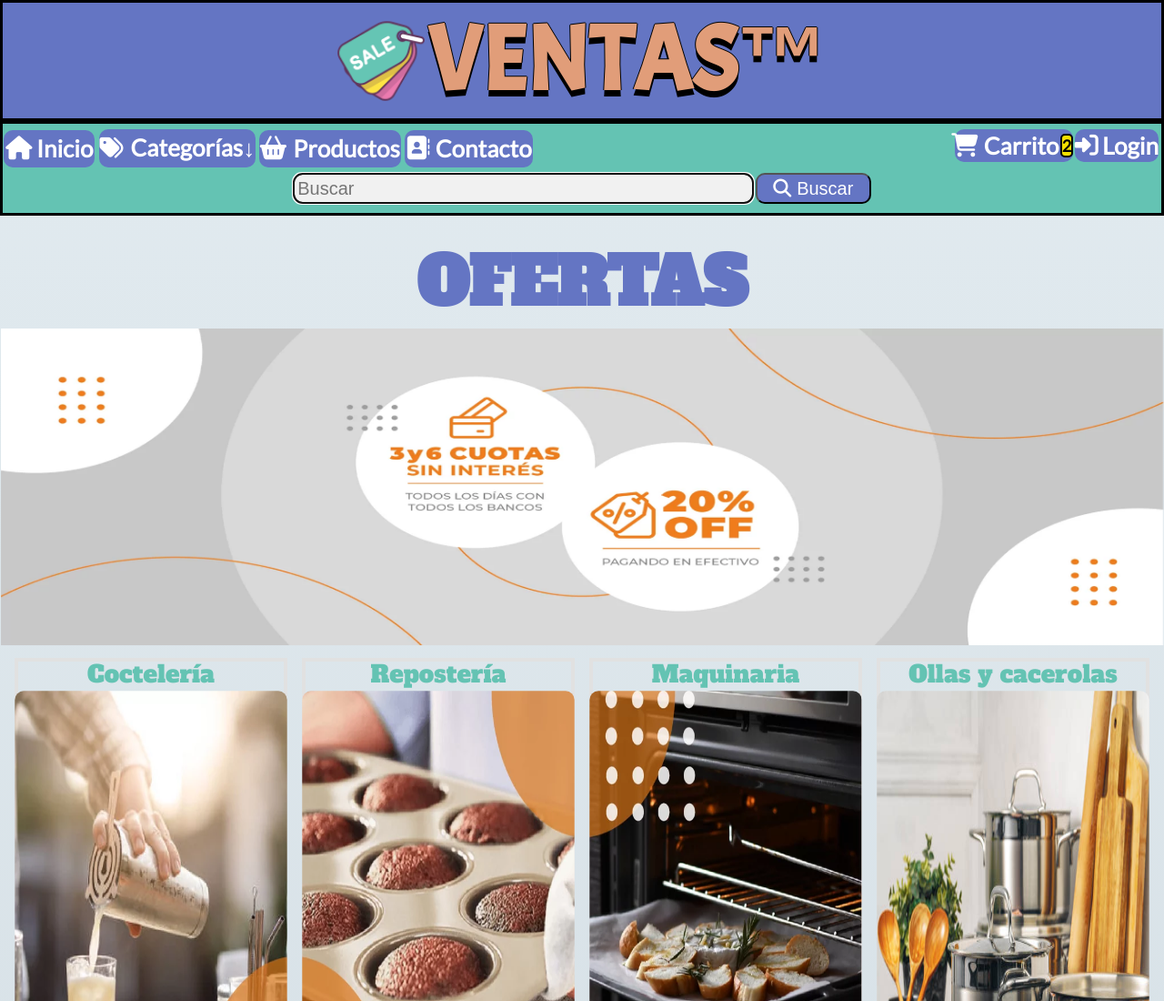
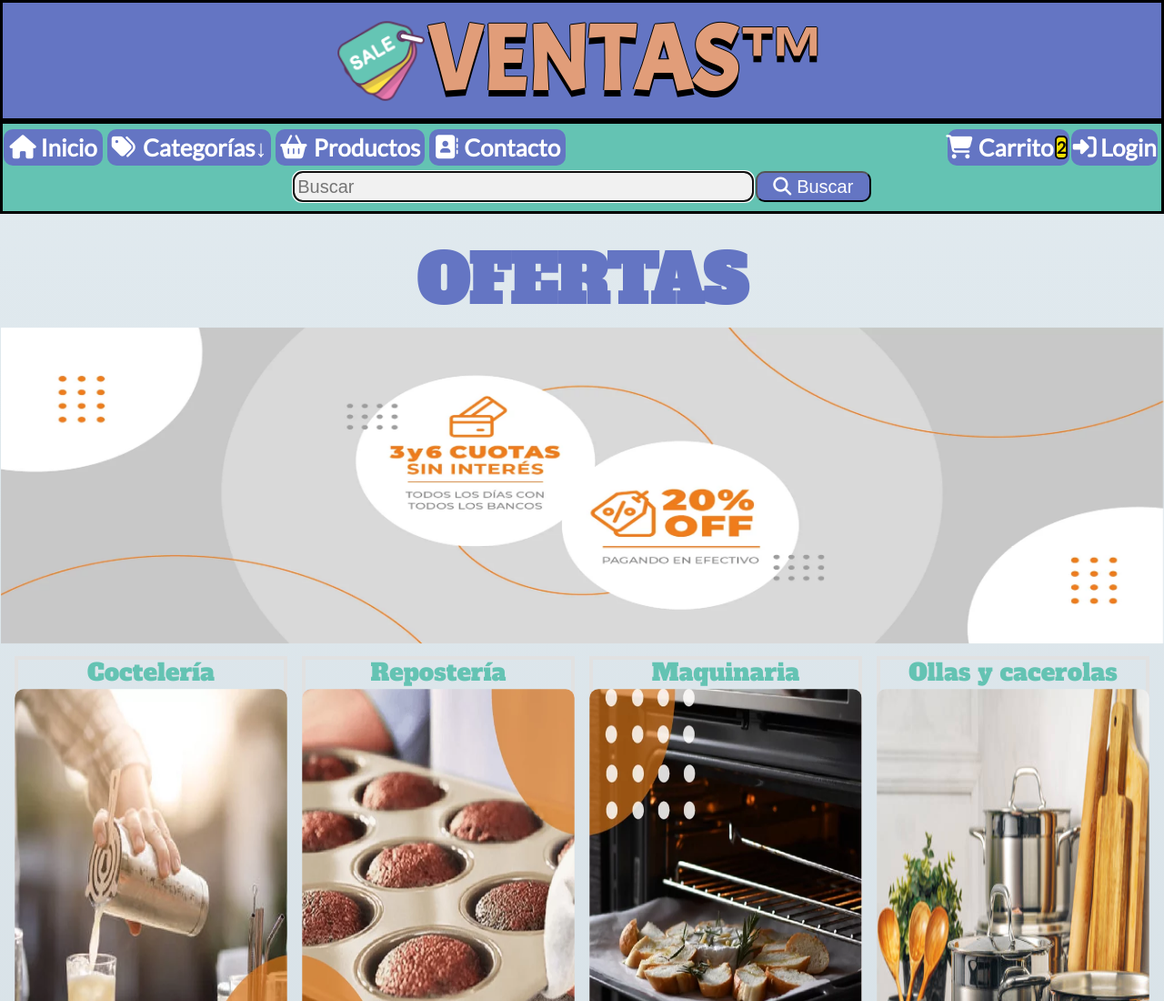
Before and after one commit to Leo-Virgolini/ventas-virgolini, a plain HTML site: page index.html in a window 1280 px wide. Shown: the top 1100 px of the page at 91% size. Drawn offline with Linux system fonts and the light colour scheme.

Commit message:
actualizado

```diff
--- a/resources/css/styles.css
+++ b/resources/css/styles.css
@@ -235,16 +235,17 @@ nav {
 
 .navegador {
     width: 100%;
+    /* height: 40px; */
     display: flex;
     flex-direction: row;
     flex-wrap: wrap;
-    justify-content: stretch;
+    justify-content: flex-start;
     align-items: flex-start;
-
 }
 
 .navegadorIzq {
     width: 70%;
+    height: 100%;
     display: flex;
     flex-direction: row;
     flex-wrap: wrap;
@@ -254,13 +255,13 @@ nav {
 
 .navegadorDer {
     width: 30%;
+    height: 100%;
     display: flex;
     flex-direction: row;
     flex-wrap: wrap;
     justify-content: flex-end;
     align-items: center;
-    /* margin-left: auto; */
-    /* justify-content: space-evenly; */
+    margin-left: auto;
 }
 
 .navInicio,
@@ -284,8 +285,11 @@ nav {
     align-items: center;
     align-content: center;
 
-    padding: 0.5%;
+    padding: 1%;
     margin-right: 0.5%;
+
+    /* width: 100%; */
+    height: 40px;
 }
 
 .navCarrito span {
```
